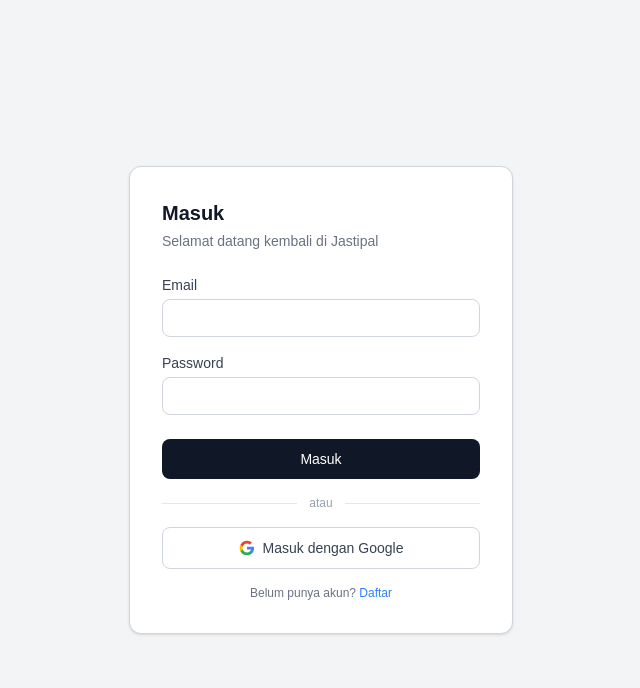
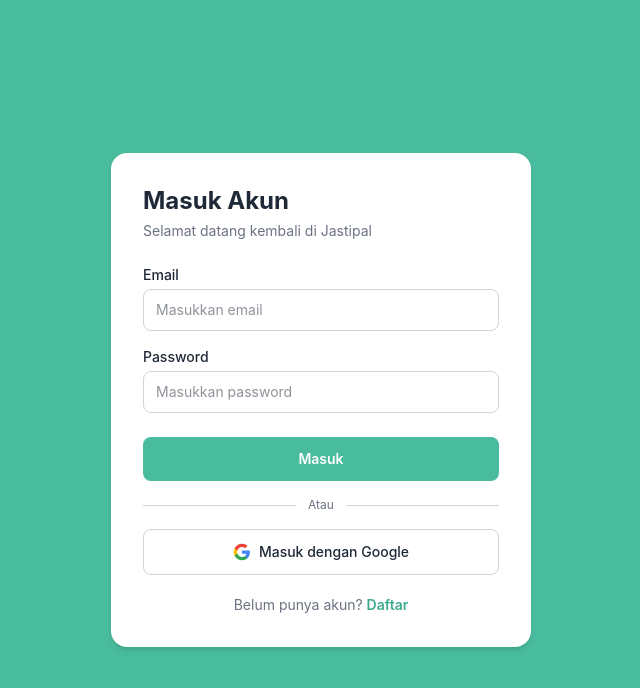
Before and after one commit to rahmaliyyah/Jastipal, a Next.js app: page /login in a window 1280 px wide. Shown: the top 688 px of the page, without its empty margins (319-959 px from the left). Built offline with nearby package versions, Linux system fonts and the light colour scheme; no server answers.

Commit message:
Implement UI for Auth page

```diff
--- a/app/(auth)/login/page.tsx
+++ b/app/(auth)/login/page.tsx
@@ -62,32 +62,54 @@ export default function LoginPage() {
   }
 
   return (
-    <div className="min-h-screen flex items-center justify-center bg-gray-100 dark:bg-gray-950">
-      <div className="bg-white dark:bg-gray-900 p-8 rounded-xl border border-gray-300 dark:border-gray-700 w-full max-w-sm shadow-sm">
-        <h1 className="text-xl font-semibold mb-1 text-gray-900 dark:text-white">Masuk</h1>
-        <p className="text-sm text-gray-500 dark:text-gray-400 mb-6">Selamat datang kembali di Jastipal</p>
+    <div
+      className="min-h-screen flex items-center justify-center"
+      style={{ backgroundColor: '#49BC9E', fontFamily: "'Inter', sans-serif" }}
+    >
+      <div
+        className="bg-white p-8 rounded-2xl w-full shadow-md"
+        style={{ maxWidth: '420px' }}
+      >
+        <h1 className="text-2xl font-bold mb-1" style={{ color: '#1F2937' }}>Masuk Akun</h1>
+        <p className="text-sm mb-6" style={{ color: '#6B7280' }}>Selamat datang kembali di Jastipal</p>
 
         {error && (
-          <div className="bg-red-50 dark:bg-red-950 border border-red-200 dark:border-red-800 rounded-lg px-4 py-3 mb-4">
-            <p className="text-red-600 dark:text-red-400 text-sm">{error}</p>
+          <div className="rounded-lg px-4 py-3 mb-4" style={{ backgroundColor: '#FEE2E2', border: '1px solid #FECACA' }}>
+            <p className="text-sm" style={{ color: '#E33629' }}>{error}</p>
           </div>
         )}
 
         <div className="mb-4">
-          <label className="text-sm font-medium text-gray-700 dark:text-gray-300 mb-1 block">Email</label>
+          <label className="text-sm font-medium mb-1 block" style={{ color: '#1F2937' }}>Email</label>
           <input
             type="email"
-            className="w-full border border-gray-300 dark:border-gray-600 rounded-lg px-3 py-2 text-sm outline-none focus:border-gray-500 bg-white dark:bg-gray-800 text-gray-900 dark:text-white"
+            placeholder="Masukkan email"
+            className="w-full rounded-lg px-3 py-2.5 text-sm outline-none transition-all"
+            style={{
+              border: '1px solid #D1D5DB',
+              color: '#1F2937',
+              backgroundColor: '#FFFFFF',
+            }}
+            onFocus={e => (e.currentTarget.style.borderColor = '#49BC9E')}
+            onBlur={e => (e.currentTarget.style.borderColor = '#D1D5DB')}
             value={form.email}
             onChange={e => setForm({ ...form, email: e.target.value })}
           />
         </div>
 
         <div className="mb-6">
-          <label className="text-sm font-medium text-gray-700 dark:text-gray-300 mb-1 block">Password</label>
+          <label className="text-sm font-medium mb-1 block" style={{ color: '#1F2937' }}>Password</label>
           <input
             type="password"
-            className="w-full border border-gray-300 dark:border-gray-600 rounded-lg px-3 py-2 text-sm outline-none focus:border-gray-500 bg-white dark:bg-gray-800 text-gray-900 dark:text-white"
+            placeholder="Masukkan password"
+            className="w-full rounded-lg px-3 py-2.5 text-sm outline-none transition-all"
+            style={{
+              border: '1px solid #D1D5DB',
+              color: '#1F2937',
+              backgroundColor: '#FFFFFF',
+            }}
+            onFocus={e => (e.currentTarget.style.borderColor = '#49BC9E')}
+            onBlur={e => (e.currentTarget.style.borderColor = '#D1D5DB')}
             value={form.password}
             onChange={e => setForm({ ...form, password: e.target.value })}
           />
@@ -96,22 +118,36 @@ export default function LoginPage() {
         <button
           onClick={handleLogin}
           disabled={loading}
-          className="w-full bg-gray-900 dark:bg-white text-white dark:text-gray-900 rounded-lg py-2.5 text-sm font-medium hover:opacity-90 disabled:opacity-50 transition-all"
+          className="w-full rounded-lg py-3 text-sm font-semibold text-white transition-all"
+          style={{
+            backgroundColor: '#49BC9E',
+            opacity: loading ? 0.7 : 1,
+            cursor: loading ? 'not-allowed' : 'pointer',
+          }}
+          onMouseEnter={e => { if (!loading) e.currentTarget.style.backgroundColor = '#3DAA8E' }}
+          onMouseLeave={e => { e.currentTarget.style.backgroundColor = '#49BC9E' }}
         >
           {loading ? 'Loading...' : 'Masuk'}
         </button>
 
         <div className="flex items-center gap-3 my-4">
-          <div className="flex-1 h-px bg-gray-200 dark:bg-gray-700"></div>
-          <span className="text-xs text-gray-400">atau</span>
-          <div className="flex-1 h-px bg-gray-200 dark:bg-gray-700"></div>
+          <div className="flex-1 h-px" style={{ backgroundColor: '#D1D5DB' }}></div>
+          <span className="text-xs" style={{ color: '#6B7280' }}>Atau</span>
+          <div className="flex-1 h-px" style={{ backgroundColor: '#D1D5DB' }}></div>
         </div>
 
         <button
           onClick={handleGoogleLogin}
-          className="w-full border border-gray-300 dark:border-gray-600 rounded-lg py-2.5 text-sm font-medium text-gray-700 dark:text-gray-300 hover:bg-gray-50 dark:hover:bg-gray-800 transition-all flex items-center justify-center gap-2"
+          className="w-full rounded-lg py-3 text-sm font-medium transition-all flex items-center justify-center gap-2"
+          style={{
+            border: '1px solid #D1D5DB',
+            color: '#1F2937',
+            backgroundColor: '#FFFFFF',
+          }}
+          onMouseEnter={e => (e.currentTarget.style.backgroundColor = '#F9FAFB')}
+          onMouseLeave={e => (e.currentTarget.style.backgroundColor = '#FFFFFF')}
         >
-          <svg width="16" height="16" viewBox="0 0 24 24">
+          <svg width="18" height="18" viewBox="0 0 24 24">
             <path fill="#4285F4" d="M22.56 12.25c0-.78-.07-1.53-.2-2.25H12v4.26h5.92c-.26 1.37-1.04 2.53-2.21 3.31v2.77h3.57c2.08-1.92 3.28-4.74 3.28-8.09z"/>
             <path fill="#34A853" d="M12 23c2.97 0 5.46-.98 7.28-2.66l-3.57-2.77c-.98.66-2.23 1.06-3.71 1.06-2.86 0-5.29-1.93-6.16-4.53H2.18v2.84C3.99 20.53 7.7 23 12 23z"/>
             <path fill="#FBBC05" d="M5.84 14.09c-.22-.66-.35-1.36-.35-2.09s.13-1.43.35-2.09V7.07H2.18C1.43 8.55 1 10.22 1 12s.43 3.45 1.18 4.93l3.66-2.84z"/>
@@ -120,8 +156,9 @@ export default function LoginPage() {
           Masuk dengan Google
         </button>
 
-        <p className="text-center text-xs text-gray-500 dark:text-gray-400 mt-4">
-          Belum punya akun? <a href="/register" className="text-blue-500">Daftar</a>
+        <p className="text-center text-sm mt-5" style={{ color: '#6B7280' }}>
+          Belum punya akun?{' '}
+          <a href="/register" className="font-semibold" style={{ color: '#3DAA8E' }}>Daftar</a>
         </p>
       </div>
     </div>
--- a/app/(auth)/register/page.tsx
+++ b/app/(auth)/register/page.tsx
@@ -42,34 +42,40 @@ export default function RegisterPage() {
   }
 
   return (
-    <div className="min-h-screen flex items-center justify-center bg-gray-100 dark:bg-gray-950">
-
+    <div
+      className="min-h-screen flex items-center justify-center"
+      style={{ backgroundColor: '#49BC9E', fontFamily: "'Inter', sans-serif" }}
+    >
       {/* Popup verifikasi email */}
       {showPopup && (
-        <div className="fixed inset-0 z-50 flex items-center justify-center bg-black/50 backdrop-blur-sm px-4">
-          <div className="bg-white dark:bg-gray-900 rounded-2xl border border-gray-200 dark:border-gray-700 p-8 w-full max-w-sm shadow-xl text-center">
+        <div className="fixed inset-0 z-50 flex items-center justify-center px-4" style={{ backgroundColor: 'rgba(0,0,0,0.5)', backdropFilter: 'blur(4px)' }}>
+          <div className="bg-white rounded-2xl p-8 w-full shadow-xl text-center" style={{ maxWidth: '380px' }}>
             {/* icon */}
-            <div className="w-16 h-16 rounded-full bg-blue-50 dark:bg-blue-950 flex items-center justify-center mx-auto mb-4">
-              <svg width="28" height="28" viewBox="0 0 24 24" fill="none" stroke="currentColor" strokeWidth="2" className="text-blue-500">
+            <div
+              className="w-16 h-16 rounded-full flex items-center justify-center mx-auto mb-4"
+              style={{ backgroundColor: '#F0FDF4' }}
+            >
+              <svg width="28" height="28" viewBox="0 0 24 24" fill="none" stroke="#49BC9E" strokeWidth="2">
                 <path d="M4 4h16c1.1 0 2 .9 2 2v12c0 1.1-.9 2-2 2H4c-1.1 0-2-.9-2-2V6c0-1.1.9-2 2-2z"/>
                 <polyline points="22,6 12,13 2,6"/>
               </svg>
             </div>
-            <h2 className="text-lg font-semibold text-gray-900 dark:text-white mb-2">
+            <h2 className="text-lg font-bold mb-2" style={{ color: '#1F2937' }}>
               Cek email kamu!
             </h2>
-            <p className="text-sm text-gray-500 dark:text-gray-400 mb-1">
+            <p className="text-sm mb-1" style={{ color: '#6B7280' }}>
               Kami telah mengirim link verifikasi ke
             </p>
-            <p className="text-sm font-medium text-gray-800 dark:text-gray-200 mb-6">
+            <p className="text-sm font-semibold mb-4" style={{ color: '#1F2937' }}>
               {registeredEmail}
             </p>
-            <p className="text-xs text-gray-400 dark:text-gray-500 mb-6">
+            <p className="text-xs mb-6" style={{ color: '#9CA3AF' }}>
               Klik link di email tersebut untuk mengaktifkan akun kamu. Cek folder spam jika tidak muncul dalam beberapa menit.
             </p>
             <a
               href="/login"
-              className="block w-full bg-gray-900 dark:bg-white text-white dark:text-gray-900 rounded-lg py-2.5 text-sm font-medium hover:opacity-90 transition-all text-center"
+              className="block w-full rounded-lg py-3 text-sm font-semibold text-white text-center transition-all"
+              style={{ backgroundColor: '#49BC9E' }}
             >
               Ke halaman masuk
             </a>
@@ -78,36 +84,55 @@ export default function RegisterPage() {
       )}
 
       {/* Form register */}
-      <div className="bg-white dark:bg-gray-900 p-8 rounded-xl border border-gray-300 dark:border-gray-700 w-full max-w-sm shadow-sm">
-        <h1 className="text-xl font-semibold mb-1 text-gray-900 dark:text-white">Daftar akun</h1>
-        <p className="text-sm text-gray-500 dark:text-gray-400 mb-6">Bergabung dengan Jastipal</p>
+      <div
+        className="bg-white p-8 rounded-2xl w-full shadow-md"
+        style={{ maxWidth: '420px' }}
+      >
+        <h1 className="text-2xl font-bold mb-1" style={{ color: '#1F2937' }}>Daftar akun</h1>
+        <p className="text-sm mb-6" style={{ color: '#6B7280' }}>Bergabung dengan Jastipal</p>
 
-        {error && <p className="text-red-500 text-sm mb-4">{error}</p>}
+        {error && (
+          <div className="rounded-lg px-4 py-3 mb-4" style={{ backgroundColor: '#FEE2E2', border: '1px solid #FECACA' }}>
+            <p className="text-sm" style={{ color: '#E33629' }}>{error}</p>
+          </div>
+        )}
 
         <div className="mb-4">
-          <label className="text-sm font-medium text-gray-700 dark:text-gray-300 mb-1 block">Nama lengkap</label>
+          <label className="text-sm font-medium mb-1 block" style={{ color: '#1F2937' }}>Nama</label>
           <input
-            className="w-full border border-gray-300 dark:border-gray-600 rounded-lg px-3 py-2 text-sm outline-none focus:border-gray-500 bg-white dark:bg-gray-800 text-gray-900 dark:text-white"
+            placeholder="Masukkan nama kamu"
+            className="w-full rounded-lg px-3 py-2.5 text-sm outline-none transition-all"
+            style={{ border: '1px solid #D1D5DB', color: '#1F2937', backgroundColor: '#FFFFFF' }}
+            onFocus={e => (e.currentTarget.style.borderColor = '#49BC9E')}
+            onBlur={e => (e.currentTarget.style.borderColor = '#D1D5DB')}
             value={form.full_name}
             onChange={e => setForm({ ...form, full_name: e.target.value })}
           />
         </div>
 
         <div className="mb-4">
-          <label className="text-sm font-medium text-gray-700 dark:text-gray-300 mb-1 block">Email</label>
+          <label className="text-sm font-medium mb-1 block" style={{ color: '#1F2937' }}>Email</label>
           <input
             type="email"
-            className="w-full border border-gray-300 dark:border-gray-600 rounded-lg px-3 py-2 text-sm outline-none focus:border-gray-500 bg-white dark:bg-gray-800 text-gray-900 dark:text-white"
+            placeholder="Masukkan email kamu"
+            className="w-full rounded-lg px-3 py-2.5 text-sm outline-none transition-all"
+            style={{ border: '1px solid #D1D5DB', color: '#1F2937', backgroundColor: '#FFFFFF' }}
+            onFocus={e => (e.currentTarget.style.borderColor = '#49BC9E')}
+            onBlur={e => (e.currentTarget.style.borderColor = '#D1D5DB')}
             value={form.email}
             onChange={e => setForm({ ...form, email: e.target.value })}
           />
         </div>
 
         <div className="mb-6">
-          <label className="text-sm font-medium text-gray-700 dark:text-gray-300 mb-1 block">Password</label>
+          <label className="text-sm font-medium mb-1 block" style={{ color: '#1F2937' }}>Password</label>
           <input
             type="password"
-            className="w-full border border-gray-300 dark:border-gray-600 rounded-lg px-3 py-2 text-sm outline-none focus:border-gray-500 bg-white dark:bg-gray-800 text-gray-900 dark:text-white"
+            placeholder="Masukkan password"
+            className="w-full rounded-lg px-3 py-2.5 text-sm outline-none transition-all"
+            style={{ border: '1px solid #D1D5DB', color: '#1F2937', backgroundColor: '#FFFFFF' }}
+            onFocus={e => (e.currentTarget.style.borderColor = '#49BC9E')}
+            onBlur={e => (e.currentTarget.style.borderColor = '#D1D5DB')}
             value={form.password}
             onChange={e => setForm({ ...form, password: e.target.value })}
           />
@@ -116,22 +141,32 @@ export default function RegisterPage() {
         <button
           onClick={handleRegister}
           disabled={loading}
-          className="w-full bg-gray-900 dark:bg-white text-white dark:text-gray-900 rounded-lg py-2.5 text-sm font-medium hover:opacity-90 disabled:opacity-50 transition-all"
+          className="w-full rounded-lg py-3 text-sm font-semibold text-white transition-all"
+          style={{
+            backgroundColor: '#49BC9E',
+            opacity: loading ? 0.7 : 1,
+            cursor: loading ? 'not-allowed' : 'pointer',
+          }}
+          onMouseEnter={e => { if (!loading) e.currentTarget.style.backgroundColor = '#3DAA8E' }}
+          onMouseLeave={e => { e.currentTarget.style.backgroundColor = '#49BC9E' }}
         >
           {loading ? 'Loading...' : 'Daftar'}
         </button>
 
         <div className="flex items-center gap-3 my-4">
-          <div className="flex-1 h-px bg-gray-200 dark:bg-gray-700"></div>
-          <span className="text-xs text-gray-400">atau</span>
-          <div className="flex-1 h-px bg-gray-200 dark:bg-gray-700"></div>
+          <div className="flex-1 h-px" style={{ backgroundColor: '#D1D5DB' }}></div>
+          <span className="text-xs" style={{ color: '#6B7280' }}>Atau</span>
+          <div className="flex-1 h-px" style={{ backgroundColor: '#D1D5DB' }}></div>
         </div>
 
         <button
           onClick={handleGoogleRegister}
-          className="w-full border border-gray-300 dark:border-gray-600 rounded-lg py-2.5 text-sm font-medium text-gray-700 dark:text-gray-300 hover:bg-gray-50 dark:hover:bg-gray-800 transition-all flex items-center justify-center gap-2"
+          className="w-full rounded-lg py-3 text-sm font-medium transition-all flex items-center justify-center gap-2"
+          style={{ border: '1px solid #D1D5DB', color: '#1F2937', backgroundColor: '#FFFFFF' }}
+          onMouseEnter={e => (e.currentTarget.style.backgroundColor = '#F9FAFB')}
+          onMouseLeave={e => (e.currentTarget.style.backgroundColor = '#FFFFFF')}
         >
-          <svg width="16" height="16" viewBox="0 0 24 24">
+          <svg width="18" height="18" viewBox="0 0 24 24">
             <path fill="#4285F4" d="M22.56 12.25c0-.78-.07-1.53-.2-2.25H12v4.26h5.92c-.26 1.37-1.04 2.53-2.21 3.31v2.77h3.57c2.08-1.92 3.28-4.74 3.28-8.09z"/>
             <path fill="#34A853" d="M12 23c2.97 0 5.46-.98 7.28-2.66l-3.57-2.77c-.98.66-2.23 1.06-3.71 1.06-2.86 0-5.29-1.93-6.16-4.53H2.18v2.84C3.99 20.53 7.7 23 12 23z"/>
             <path fill="#FBBC05" d="M5.84 14.09c-.22-.66-.35-1.36-.35-2.09s.13-1.43.35-2.09V7.07H2.18C1.43 8.55 1 10.22 1 12s.43 3.45 1.18 4.93l3.66-2.84z"/>
@@ -140,8 +175,9 @@ export default function RegisterPage() {
           Daftar dengan Google
         </button>
 
-        <p className="text-center text-xs text-gray-500 dark:text-gray-400 mt-4">
-          Sudah punya akun? <a href="/login" className="text-blue-500">Masuk</a>
+        <p className="text-center text-sm mt-5" style={{ color: '#6B7280' }}>
+          Sudah punya akun?{' '}
+          <a href="/login" className="font-semibold" style={{ color: '#3DAA8E' }}>Masuk</a>
         </p>
       </div>
     </div>
```
